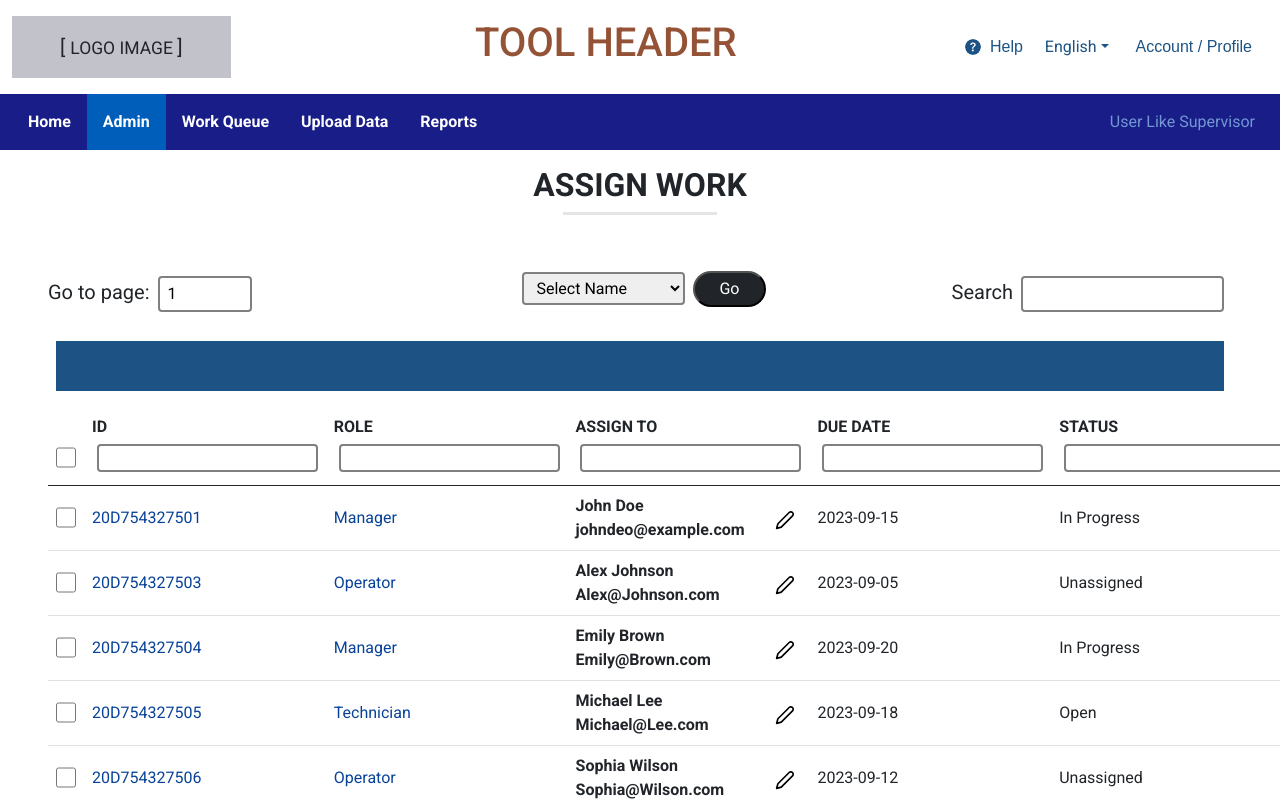
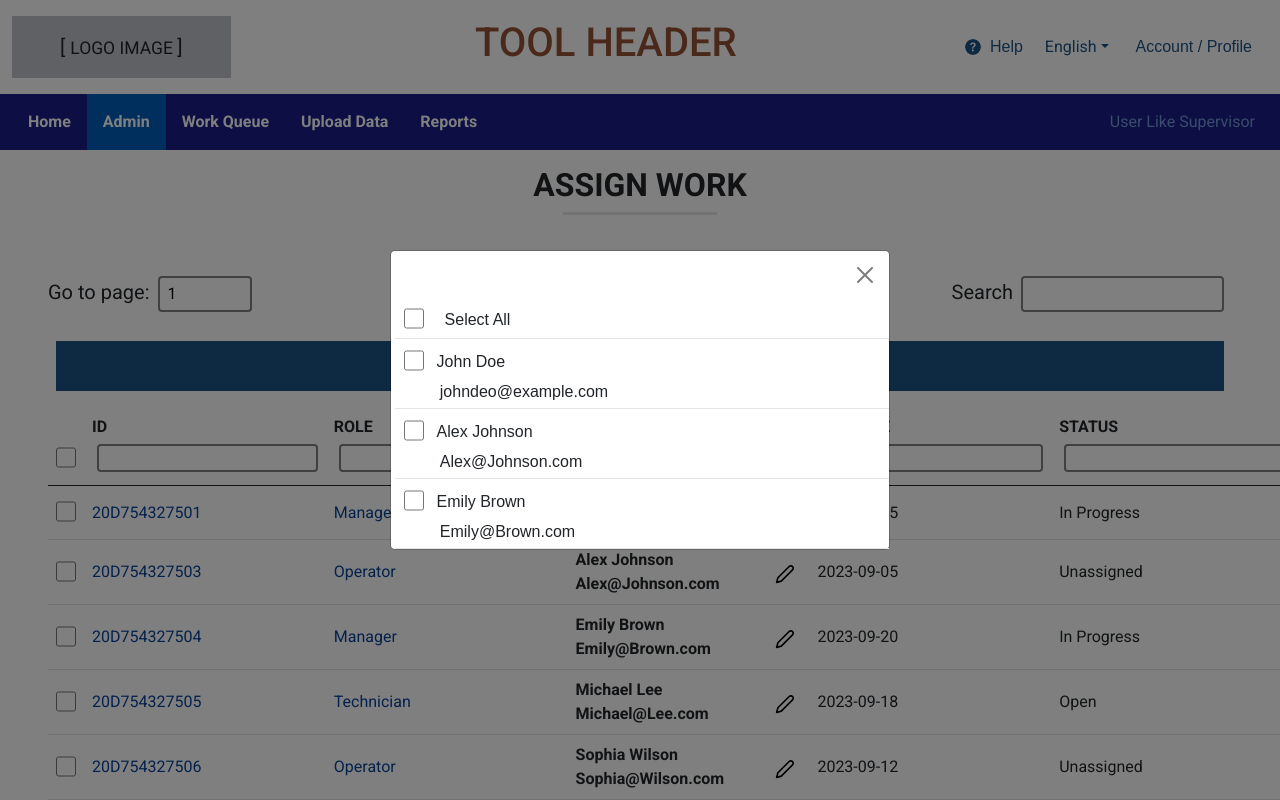
Before and after one commit to JoySarkarBD/college-project, a React (Vite) app: page /admin in a window 1280 px wide. Both pictures are taken after a click on the button 785 px from the left and 518 px from the top of the page. Shown: the top 800 px of the page. Built offline with nearby package versions, Linux system fonts and the light colour scheme.

Commit message:
feat: admin table asign to modal add

```diff
--- a/src/components/DataTable/DataTable.css
+++ b/src/components/DataTable/DataTable.css
@@ -52,3 +52,43 @@ td:nth-child(3) {
   margin: 1px 0;
   padding: 1px 5px;
 }
+
+.listin_modal_body {
+  padding: 2px 0 !important;
+  height: 250px !important;
+  overflow-y: auto;
+  overflow-x: hidden;
+}
+
+.listin_modal_body ul {
+  padding: 0 !important;
+}
+
+.listin_modal_body ul li {
+  list-style: none !important;
+}
+
+.listin_modal_body .listing_sty {
+  display: flex !important;
+  align-items: center !important;
+  border-bottom: 1px solid #e5e5e5;
+  width: 100%;
+  margin-left: 4px;
+}
+
+.listin_modal_body .listing_sty2 {
+  display: flex !important;
+  align-items: center !important;
+  width: 100%;
+  margin-left: 4px;
+}
+
+.listin_modal_body .listing_sty3 {
+  border-bottom: 1px solid #e5e5e5;
+  width: 100%;
+  margin-left: 4px;
+}
+
+.item_mail {
+  padding-left: 40px;
+}
--- a/src/components/DataTable/DataTable.jsx
+++ b/src/components/DataTable/DataTable.jsx
@@ -1,3 +1,4 @@
+/* eslint-disable no-unused-vars */
 /* eslint-disable react/prop-types */
 import React, { useState } from "react";
 import { FiEdit2 } from "react-icons/fi";
@@ -24,7 +25,7 @@ const DataTable = () => {
   const [selectedRows, setSelectedRows] = useState([]);
 
   // extracting unique names from the dummy json data
-  const names = dummyData.map((item) => item.assignTo.name);
+  const names = dummyData.map(item => item.assignTo.name);
 
   // using the useMemo Hook to memoized the value.
   const data = React.useMemo(() => dummyData, []);
@@ -32,7 +33,7 @@ const DataTable = () => {
   const uniqueAssigneesMap = new Map();
   const uniqueAssigneesArray = [];
 
-  dummyData.forEach((item) => {
+  dummyData.forEach(item => {
     const { name, mail } = item.assignTo;
     const key = `${name}-${mail}`;
 
@@ -73,26 +74,52 @@ const DataTable = () => {
           return (
             <div>
               {/* normal view by default of assignTo cell */}
+              {isEditing ? (
+                <>
+                  <div className='edit_assign_to'>
+                    <div className='fw-bolder'>
+                      {/* {value.name}
+                      <br />
+                      {value.mail} */}
+                    </div>
+
+                    <button
+                      className='edit-btn'
+                      type='button'
+                      onClick={() => handleEditClick()}
+                      data-bs-toggle='modal'
+                      data-bs-target='#exampleModal3'>
+                      <FiEdit2 />
+                    </button>
+                  </div>
+                </>
+              ) : (
+                <>
                   <div className='edit_assign_to'>
                     <div className='fw-bolder'>
                       {value.name}
                       <br />
                       {value.mail}
                     </div>
+
                     <button
                       className='edit-btn'
                       type='button'
-                  onClick={() => handleEditClick()}>
+                      onClick={() => handleEditClick()}
+                      data-bs-toggle='modal'
+                      data-bs-target='#exampleModal3'>
                       <FiEdit2 />
                     </button>
                   </div>
+                </>
+              )}
             </div>
           );
         },
         Filter: columnFilter,
         // custom search filter for the assignTo (for name and mail)
         filter: (rows, id, filterValue) => {
-          return rows.filter((row) => {
+          return rows.filter(row => {
             const assignTo = row.values.assignTo;
             return (
               assignTo.name.toLowerCase().includes(filterValue.toLowerCase()) ||
@@ -181,7 +208,7 @@ const DataTable = () => {
                     if (selectedRows.length === page.length) {
                       setSelectedRows([]);
                     } else {
-                      setSelectedRows(page.map((row) => row.original));
+                      setSelectedRows(page.map(row => row.original));
                     }
                   }}
                 />
@@ -217,17 +244,17 @@ const DataTable = () => {
                   <input
                     type='checkbox'
                     checked={selectedRows.some(
-                      (selectedRow) => selectedRow.id === row.original.id
+                      selectedRow => selectedRow.id === row.original.id
                     )}
                     onChange={() => {
                       if (
                         selectedRows.some(
-                          (selectedRow) => selectedRow.id === row.original.id
+                          selectedRow => selectedRow.id === row.original.id
                         )
                       ) {
                         setSelectedRows(
                           selectedRows.filter(
-                            (selectedRow) => selectedRow.id !== row.original.id
+                            selectedRow => selectedRow.id !== row.original.id
                           )
                         );
                       } else {
@@ -256,6 +283,50 @@ const DataTable = () => {
           pageIndex={pageIndex}
         />
       </div>
+
+      {/* Modal */}
+      <div
+        className='modal fade'
+        id='exampleModal3'
+        tabIndex='-1'
+        aria-labelledby='exampleModalLabel'
+        aria-hidden='true'>
+        <div className='modal-dialog modal-dialog-centered '>
+          <div className='modal-content'>
+            <div className='modal-header border-0'>
+              <button
+                type='button'
+                className='btn-close'
+                data-bs-dismiss='modal'
+                aria-label='Close'></button>
+            </div>
+            <div className='modal-body listin_modal_body'>
+              <ul>
+                <li className='listing_sty'>
+                  <span className='ps-1'>
+                    <input type='checkbox' name='' id='' />
+                  </span>
+                  <span className='ps-3'>Select All</span>
+                </li>
+                {uniqueAssigneesArray.map(item => {
+                  console.log(item.email);
+                  return (
+                    <li key={item.name} className='listing_sty3 py-1'>
+                      <div className='listing_sty2'>
+                        <span>
+                          <input type='checkbox' name='' id='' />
+                        </span>
+                        <span className='ps-2'>{item.name}</span>
+                      </div>
+                      <span className='item_mail'>{item?.mail}</span>
+                    </li>
+                  );
+                })}
+              </ul>
+            </div>
+          </div>
+        </div>
+      </div>
     </div>
   );
 };
```
Lines whose indentation alone changed are shown as unchanged.
